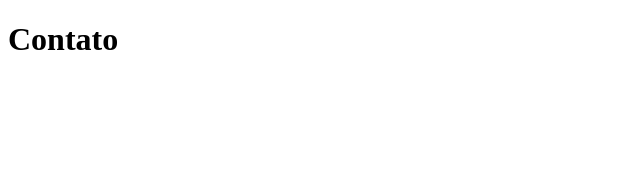
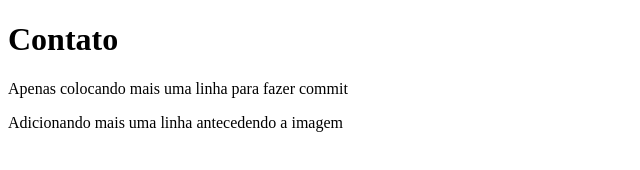
Before and after one commit to FagnerSchultz/sistema-de-cadastro, a plain HTML site: page contato.html in a window 1280 px wide. Shown: the whole page, without its empty margins (0-640 px from the left). Drawn offline with Linux system fonts and the light colour scheme.

Commit message:
adicionando paragrafos e imagem

```diff
--- a/contato.html
+++ b/contato.html
@@ -8,5 +8,8 @@
 </head>
 <body>
     <h1>Contato</h1>
+    <p>Apenas colocando mais uma linha para fazer commit</p>
+    <p>Adicionando mais uma linha antecedendo a imagem</p>
+    <img src="" alt="">
 </body>
 </html>
```
